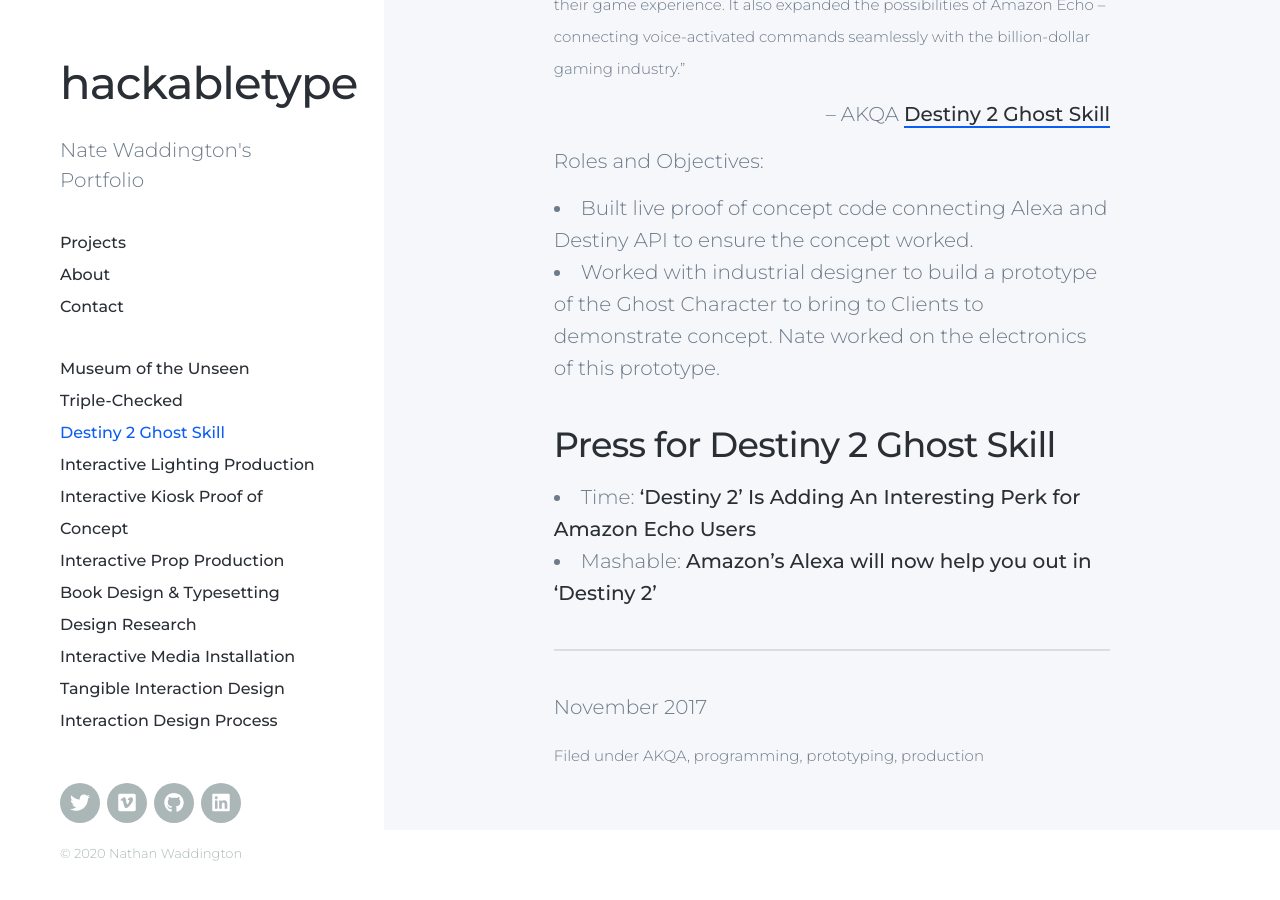
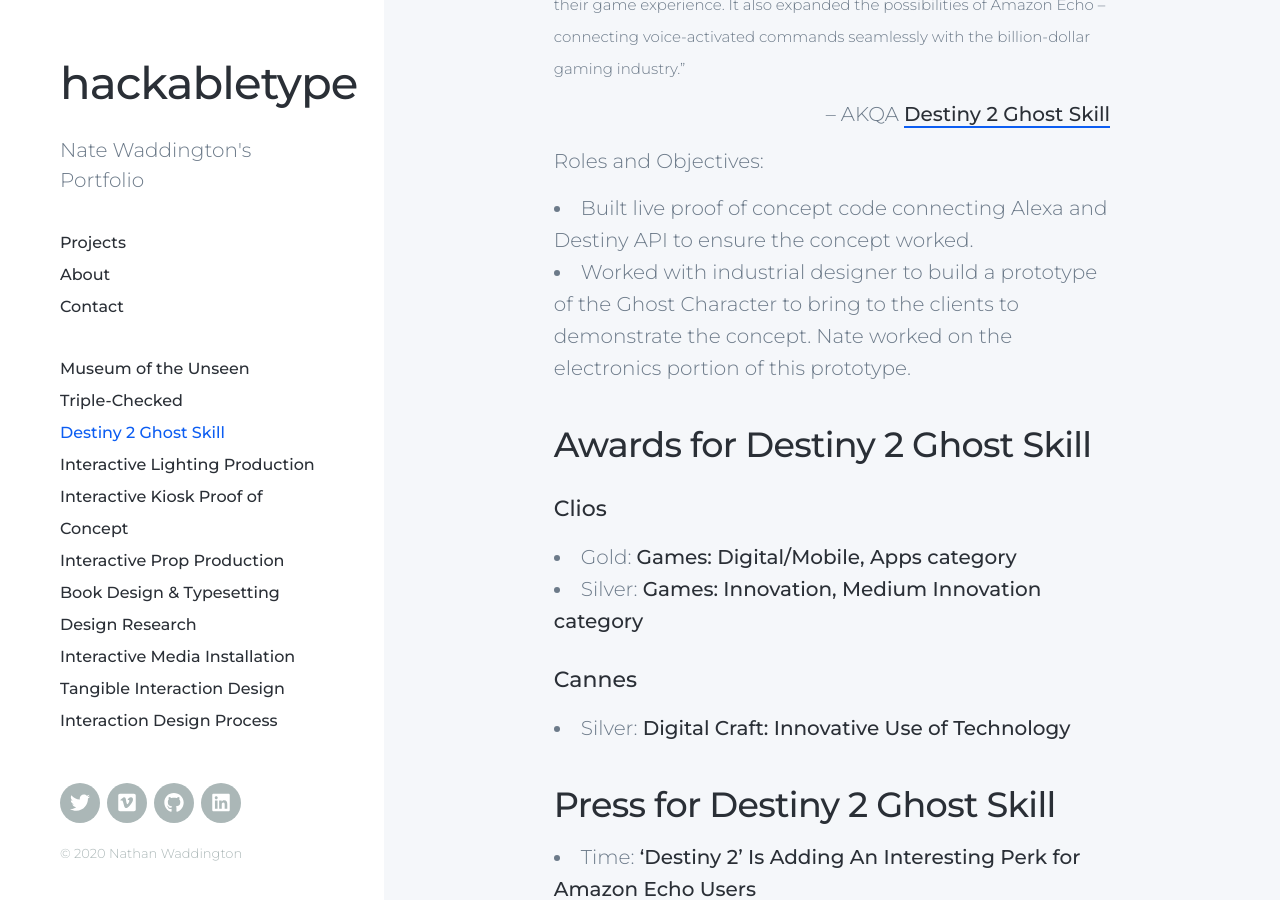
Before and after one commit to hackabletype/hackabletype.github.io, a Jekyll site: the page built from _projects/2017-11-destiny-2-ghost-skill.md, in a window 1280 px wide and 900 px high, scrolled down 659 px. Built offline with Jekyll 4.4.1, drawn with Linux system fonts in a browser that asks for light colours; nearby versions of some CDN libraries; some of the changed text lies outside the part shown.

Commit message:
copy: adding awards section

```diff
--- a/_projects/2017-11-destiny-2-ghost-skill.md
+++ b/_projects/2017-11-destiny-2-ghost-skill.md
@@ -4,7 +4,7 @@
 description: ""
 featured_image:  '/images/projects/destiny-2-ghost-skill/article-01-a-large-2.jpg'
 date: 2017-11-30
-tags: [AKQA, programming, prototyping, production]
+tags: [AKQA, programming, prototyping, production, Amazon Echo skill]
 published: true
 ---
 
@@ -17,7 +17,16 @@
 Roles and Objectives:
 
 * Built live proof of concept code connecting Alexa and Destiny API to ensure the concept worked.
-* Worked with industrial designer to build a prototype of the Ghost Character to bring to Clients to demonstrate concept. Nate worked on the electronics of this prototype.
+* Worked with industrial designer to build a prototype of the Ghost Character to bring to the clients to demonstrate the concept. Nate worked on the electronics portion of this prototype.
+
+## Awards for Destiny 2 Ghost Skill
+
+#### Clios
+* Gold: [Games: Digital/Mobile, Apps category](https://clios.com/entertainment/winner/42726)
+* Silver: [Games:  Innovation, Medium Innovation category]()
+
+#### Cannes
+* Silver: [Digital Craft:  Innovative Use of Technology]()
 
 ## Press for Destiny 2 Ghost Skill
 
```
